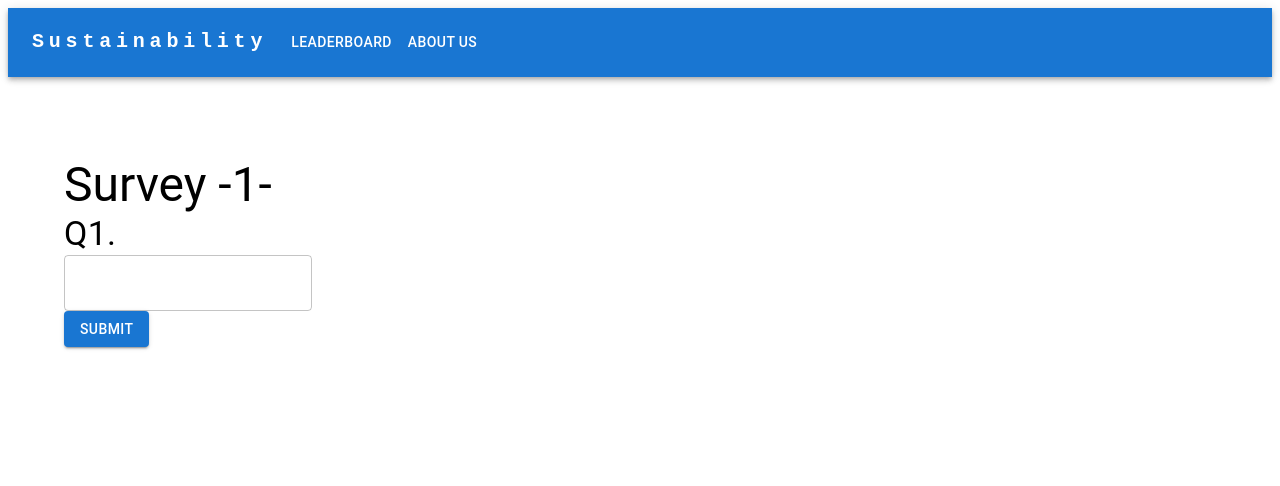
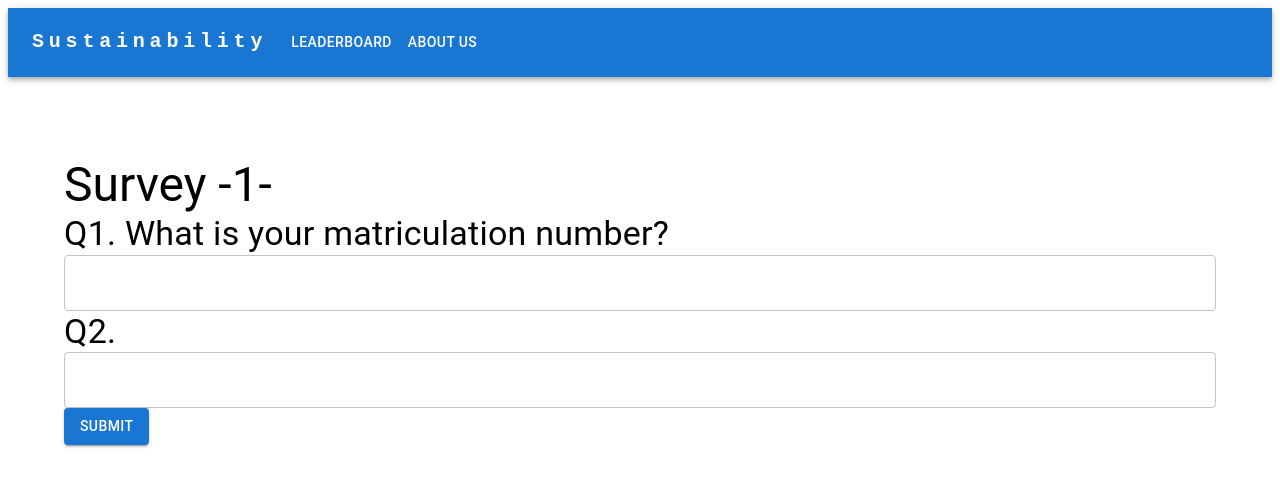
Before and after one commit to AlexanderPezarro/STEP2023Sustainabilty, a React (Create React App) app in the folder frontend/: page /1/1/survey/1 in a window 1280 px wide. Shown: the top 486 px of the page. Built offline with nearby package versions, Linux system fonts and the light colour scheme; no server answers.

Commit message:
Survey form

```diff
--- a/frontend/src/pages/Survey.js
+++ b/frontend/src/pages/Survey.js
@@ -1,22 +1,17 @@
 import { Container } from "@mui/material";
 import * as React from 'react';
-import Box from '@mui/material/Box';
-import Stepper from '@mui/material/Stepper';
-import Step from '@mui/material/Step';
-import StepLabel from '@mui/material/StepLabel';
-import Button from '@mui/material/Button';
 import Typography from '@mui/material/Typography';
-import TextField from '@mui/material/TextField';
-import Input from '@mui/material/Input';
 import FormControl, { useFormControl } from '@mui/material/FormControl';
 import OutlinedInput from '@mui/material/OutlinedInput';
 import { getSurveyQuestions } from "../api";
 import { useState } from "react";
 import { useParams } from "react-router-dom";
+import Button from '@mui/material/Button';
 
 
 const steps = ['Verification', 'Answer question', 'Check Answers'];
 const ariaLabel = { 'aria-label': 'description' };
+
 
 
 
@@ -58,7 +53,7 @@ export default function Survey() {
     }
 
     React.useEffect(() => {
-
+        setAnswers([{ question: 'What is your matriculation number?', answer: "" }])
         questions.map((question) => {
             addAnswer(question.question, "")
         })
@@ -66,26 +61,25 @@ export default function Survey() {
 
     const hadleSubmit = () => {
         console.log(answers)
+
     }
 
     return (
         <Container sx={{ mx: "auto", my: 10 }}>
             <Typography color="d0d3d4" variant="h3" component="span">Survey -{module}-</Typography>
             <br></br>
-
-            {questions.map((question, index) => {
+            {answers.map((answer, index) => {
                 return (<div>
                     <Typography color="d0d3d4" variant="h4" component="span">
-                        Q{index + 1}. {question.question}
+                        Q{index + 1}. {answer.question}
                     </Typography>
                     <br></br>
-                    <FormControl>
-                        <OutlinedInput fullWidth onChange={e => updateAnswer(question.question, e.target.value)} />
-                    </FormControl>
+                        <OutlinedInput fullWidth onChange={e => updateAnswer(answer.question, e.target.value)} />
+
                 </div>)
             })}
 
-            <Button variant="contained" onClick={hadleSubmit}>Submit</Button>
+<Button variant="contained" onClick={hadleSubmit}>Submit</Button>
 
 
 
```
